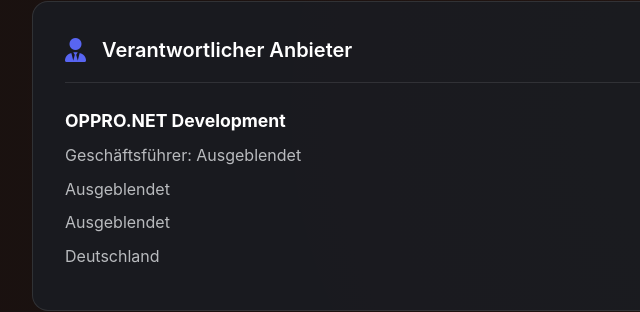
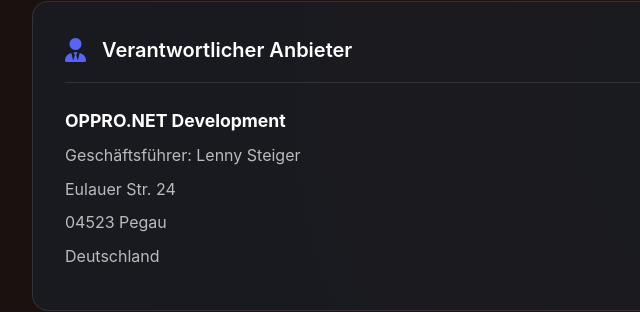
Before and after one commit to Medicopter117/ManagerX-Web, a plain HTML site: page impressum.html in a window 1280 px wide. Shown: the part 958-1270 px from the top of the page, 250-890 px from the left. Drawn offline with Linux system fonts and the light colour scheme.

Commit message:
Update impressum.html

```diff
--- a/impressum.html
+++ b/impressum.html
@@ -77,9 +77,9 @@
                                 </div>
                                 <div class="info-details">
                                     <p><strong>OPPRO.NET Development</strong></p>
-                                    <p>Geschäftsführer: Ausgeblendet</p>
-                                    <p>Ausgeblendet</p>
-                                    <p>Ausgeblendet</p>
+                                    <p>Geschäftsführer: Lenny Steiger</p>
+                                    <p>Eulauer Str. 24</p>
+                                    <p>04523 Pegau</p>
                                     <p>Deutschland</p>
                                 </div>
                             </div>
@@ -643,4 +643,5 @@
         }
     </style>
 </body>
+
 </html>
```
